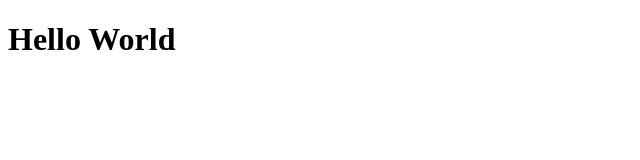
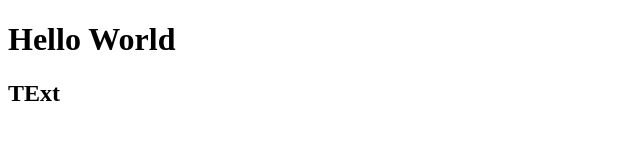
Before and after one commit to markestrada8/git_practice, a plain HTML site: page index.html in a window 1280 px wide. Shown: the full height of the page, 0-640 px from the left. Drawn offline with Linux system fonts and the light colour scheme.

Commit message:
Added index.html

```diff
--- a/index.html
+++ b/index.html
@@ -10,6 +10,7 @@
 
 <body>
   <h1>Hello World</h1>
+  <h2>TExt</h2>
 </body>
 
 </html>
```
Also changed, not shown: 1 other file.
